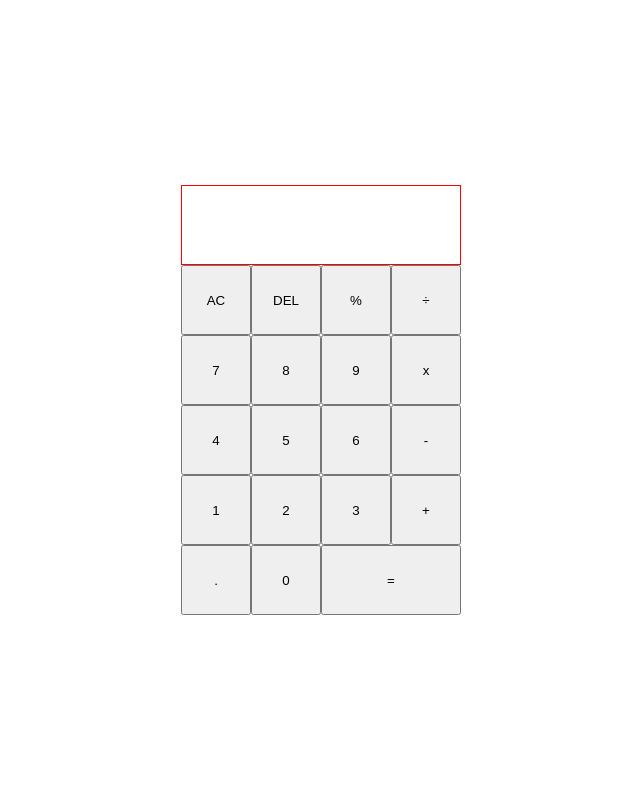
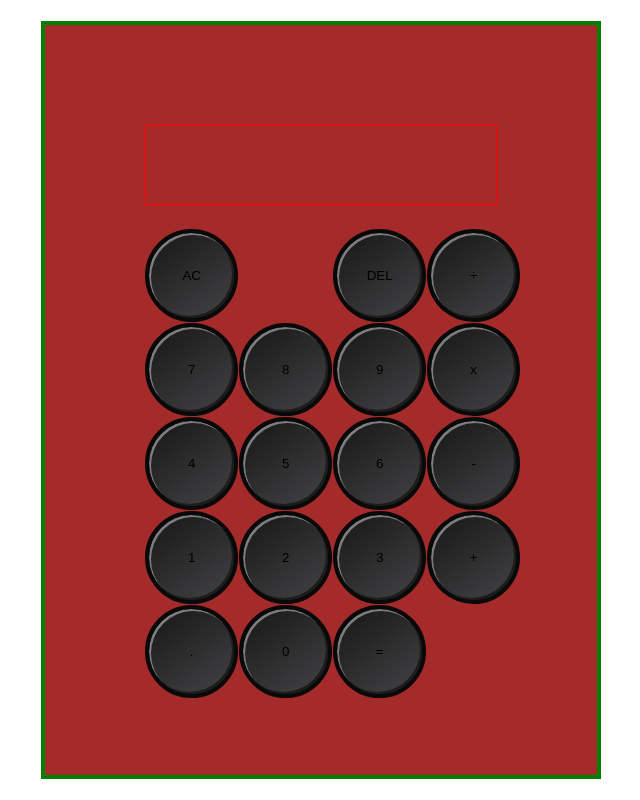
Before and after one commit to warrenk24/Calculator, a plain HTML site: page index.html in a window 1280 px wide. Shown: the whole page, without its empty margins (319-959 px from the left). Drawn offline with Linux system fonts and the light colour scheme.

Commit message:
add styles to buttons

```diff
--- a/index.html
+++ b/index.html
@@ -1,10 +1,10 @@
 <!DOCTYPE html>
 <html lang="en">
   <head>
-    <meta charset="UTF-8">
-    <meta http-equiv="X-UA-Compatible" content="IE=edge">
-    <meta name="viewport" content="width=device-width, initial-scale=1.0">
-    <link rel="stylesheet" href="style.css">
+    <meta charset="UTF-8" />
+    <meta http-equiv="X-UA-Compatible" content="IE=edge" />
+    <meta name="viewport" content="width=device-width, initial-scale=1.0" />
+    <link rel="stylesheet" href="style.css" />
     <script src="script.js" defer></script>
     <title>Calculator</title>
   </head>
@@ -14,9 +14,8 @@
         <div data-prevOperand></div>
         <div data-currentOperand></div>
       </div>
-        <button data-clear>AC</button>
+      <button data-clear class="ac-button">AC</button>
       <button data-delete>DEL</button>
-        <button data-operation>%</button>
       <button data-operation>÷</button>
       <button data-number>7</button>
       <button data-number>8</button>
@@ -33,8 +32,6 @@
       <button data-decimal>.</button>
       <button data-number>0</button>
       <button data-equals class="equals-button">=</button>
-
-
     </div>
   </body>
 </html>
--- a/script.js
+++ b/script.js
@@ -9,7 +9,13 @@ decimalButtons.addEventListener("click", decimal);
 const clearButtons = document.querySelector("[data-clear]");
 clearButtons.addEventListener("click", clear);
 const equalsButtons = document.querySelector("[data-equals]");
-equalsButtons.addEventListener("click", operate);
+equalsButtons.addEventListener("click", () => {
+  if (currentNumber !== "" && prevNumber !== "") {
+    operate();
+  } else {
+    return;
+  }
+});
 
 let currentNumber = "";
 let prevNumber = "";
@@ -33,18 +39,15 @@ function multiply(num, num2) {
   currentOperand.innerText = prevNumber;
 }
 
-
 function divide(num, num2) {
-  if (num2 !== 0){
-  prevOperand.innerText = `${prevNumber} ${currentOp} ${currentNumber} =`;
-  prevNumber = num / num2;
-  currentOperand.innerText = prevNumber;
-  }else {
-  currentOperand.innerText = 'Cannot be divided by Zero';
+  if (num2 !== 0) {
+    prevOperand.innerText = `${prevNumber} ${currentOp} ${currentNumber} =`;
+    prevNumber = num / num2;
+    currentOperand.innerText = prevNumber;
+  } else {
+    currentOperand.innerText = "Cannot be divided by Zero";
   }
 }
-
-
 
 function operate() {
   prevNumber = Number(prevNumber);
@@ -68,13 +71,11 @@ function operate() {
       break;
 
     default:
-      console.log("error");
+      console.log("ERROR");
   }
 
   prevNumber = prevNumber.toString();
   currentNumber = currentNumber.toString();
-
-
 }
 
 function storeNumber(number) {
@@ -91,12 +92,10 @@ function clear() {
   prevOperand.innerText = prevNumber;
 }
 function deleted() {
-  if (currentNumber !== ""){
-    currentNumber = currentNumber.slice(0,-1)
-    currentOperand.innerText = currentNumber
+  if (currentNumber !== "") {
+    currentNumber = currentNumber.slice(0, -1);
+    currentOperand.innerText = currentNumber;
   }
-
-
 }
 
 function storeOperators(operator) {
@@ -107,9 +106,9 @@ function storeOperators(operator) {
     currentNumber = "";
     currentOperand.innerText = "";
   } else {
-    currentNumber = ""
     currentOp = operator;
-    prevOperand.innerText = `${prevNumber} ${operator}`;
+    prevOperand.innerText = `${currentNumber} ${operator}`;
+    currentNumber = "";
   }
 }
 function decimal() {
--- a/style.css
+++ b/style.css
@@ -3,6 +3,9 @@
 }
 
 body {
+    display: flex;
+    justify-content: center;
+    align-items: center;
     height: 100vh;
     margin: 0;
     padding: 0;
@@ -10,11 +13,15 @@ body {
 }
 
 .calc-grid {
-    height: 100vh;
     display: grid;
-    place-content: center;
     grid-template-rows: minmax(80px, auto) repeat(5,70px);
     grid-template-columns: repeat(4, 70px);
+    background-color: brown;
+    padding: 100px;
+   border: green 4px solid;
+   row-gap: 1.5em;
+   column-gap: 1.5em;
+
 
 }
 
@@ -32,3 +39,39 @@ body {
     grid-column: span 2;
 
 }
+
+.ac-button {
+    grid-column: span 2;
+}
+
+button{
+
+    position: relative;
+    height: 7em;
+    width: 7em;
+    border-radius: 50%;
+    outline: none;
+    border: 4px #090909 solid;
+    background: linear-gradient(145deg, #171717, #444245);
+    box-shadow: inset 2px 2px 0px #7d7c7e,
+    inset -2px -2px 0px #1c1c1c;
+
+}
+
+button:hover {
+    color: skyblue;
+}
+
+button::before {
+    position: absolute;
+    content: "";
+    height: 7.5em;
+    width: 7.5em;
+    top: 50%;
+    left: 50%;
+    transform: translate(-50%, -50%);
+    border-radius: inherit;
+    background: linear-gradient(145deg, #262626,#606060);
+    box-shadow: 11px 11px 22px #141414, -11px -11px 22px #525252;
+    z-index: -1;
+}
```
Lines whose indentation alone changed are shown as unchanged.
